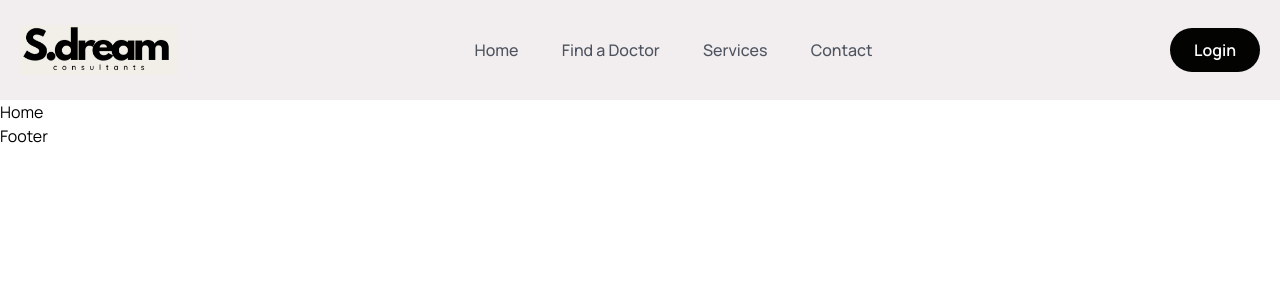
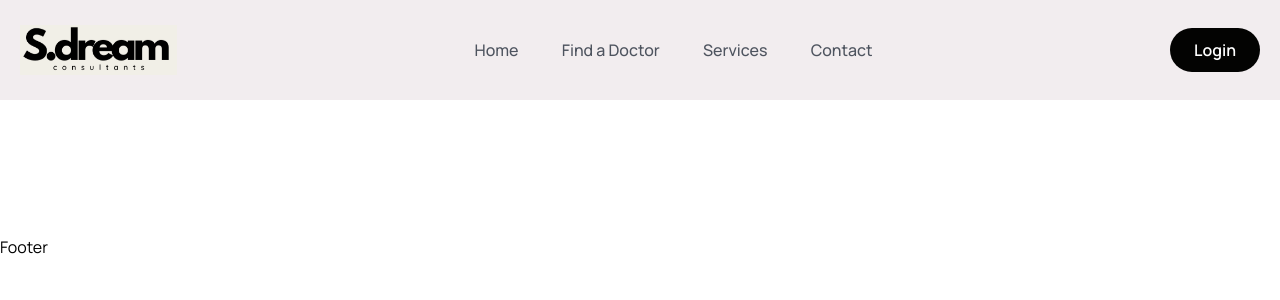
Before and after one commit to S0liddreams/appointment-booking-app, a React (Vite) app in the folder frontend/: page / in a window 1280 px wide. Shown: the top 300 px of the page. Built offline with nearby package versions, Linux system fonts and the light colour scheme.

Commit message:
Update on Home Page
18092401

```diff
--- a/frontend/src/App.css
+++ b/frontend/src/App.css
@@ -20,7 +20,7 @@ body{
   box-shadow: 3px 3px -8px 3px #ddd;
 }
 
-@media only screen and (max-width:1024px) {
+@media only screen and (max-width:768px) {
 .navigation{
   width: 100%;
   height: 100%;
@@ -29,6 +29,7 @@ body{
   left: 0;
   z-index: 100;
   background: #00000084;
+  display: none;
 }
 .menu{
   width: 15rem;
@@ -41,5 +42,10 @@ body{
   flex-direction: column;
   justify-content: center;
   align-items: center;
+  line-height: 30px;
+}
+
+.show__menu{
+  display: block;
 }
 }
--- a/frontend/src/pages/Home.jsx
+++ b/frontend/src/pages/Home.jsx
@@ -2,7 +2,20 @@ import React from 'react'
 
 const Home = () => {
   return (
-    <div>Home</div>
+    <>
+    {/**===============HERO SECTION=========== */}
+    <section className='hero__section pt-[60px] 2xl:h-[800px]'>
+      <div className='container'>
+        <div className='flex flex-col lg:flex-row gap-[90px] items-center justify-between'>
+           {/**===============HERO CONTENT=========== */}
+
+        </div>
+
+      </div>
+
+    </section>
+
+    </>
   )
 }
 
```
